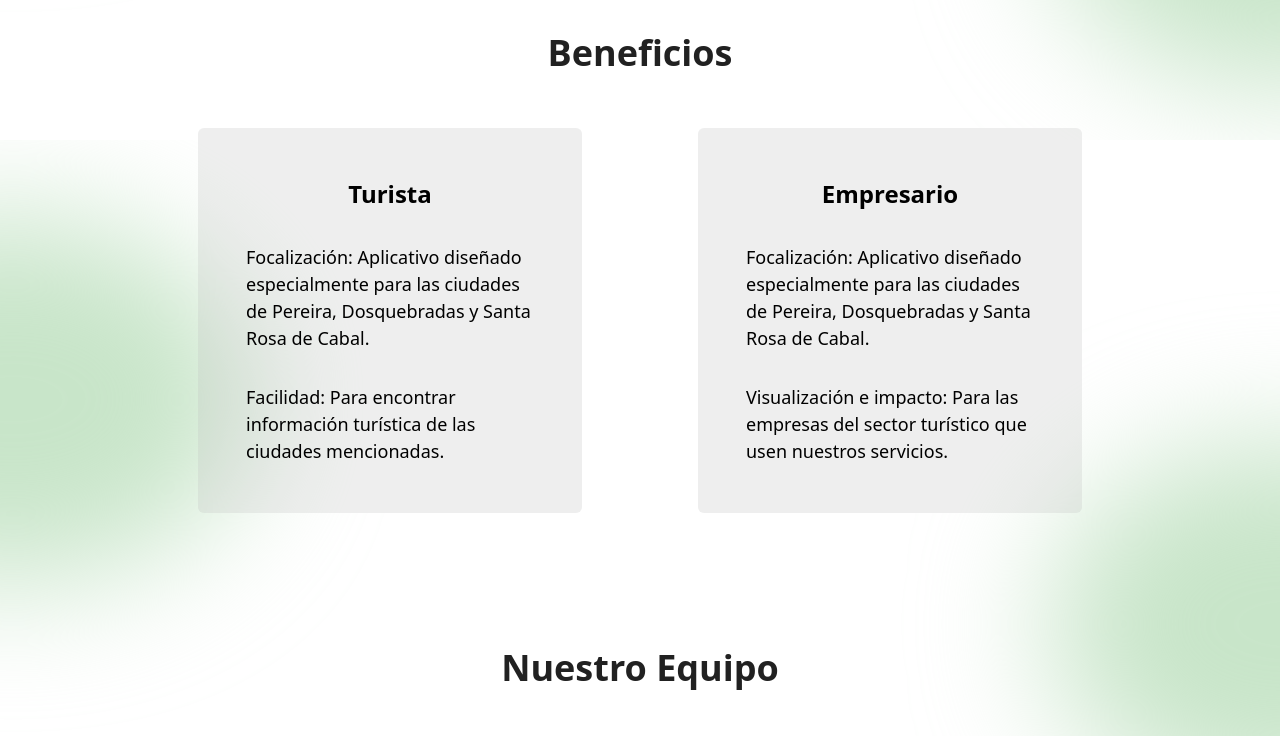
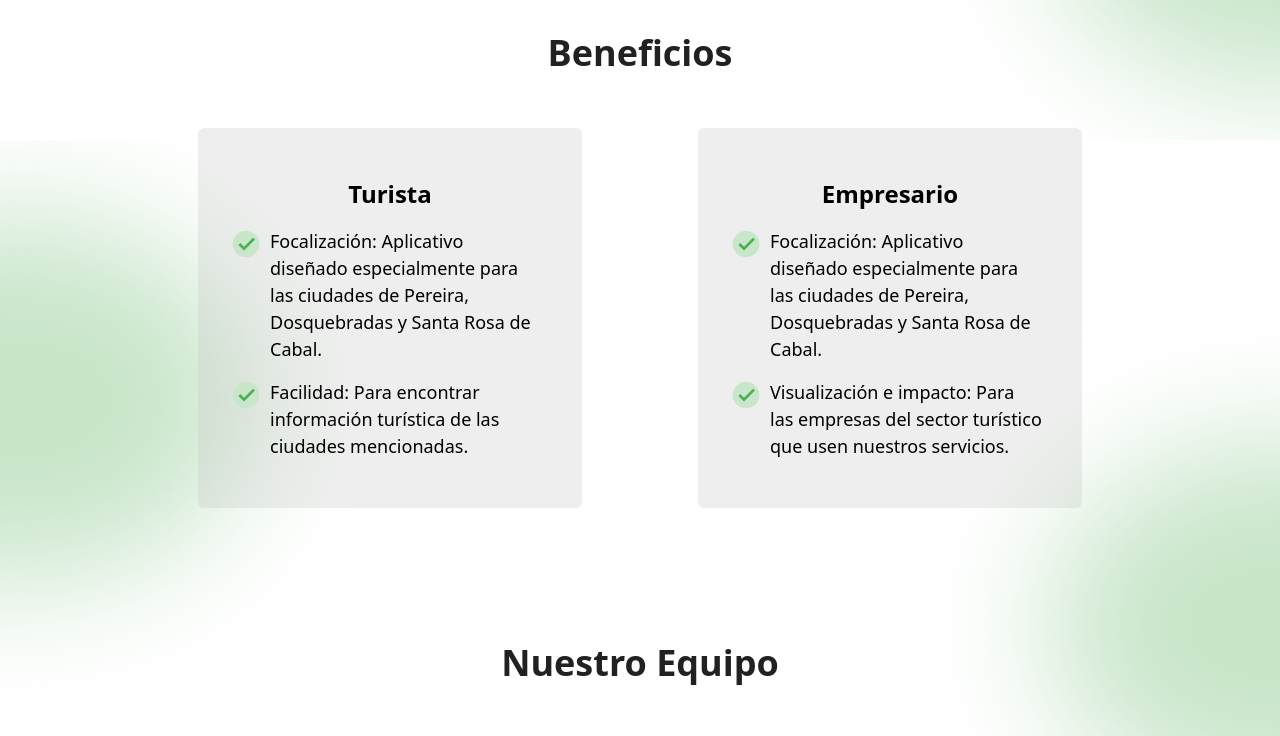
Before and after one commit to JohanRestrepo19/turistriada, a Next.js app: page / in a window 1280 px wide. Shown: the part 2020-2756 px from the top of the page. Built offline with nearby package versions, Linux system fonts and the light colour scheme.

Commit message:
Benefits section completed

```diff
--- a/src/benefits/Card.tsx
+++ b/src/benefits/Card.tsx
@@ -1,9 +1,10 @@
 import React from 'react';
+
+import { CheckIcon } from './CheckIcon';
 
 type CardProps = {
   title: string;
-  firstBenefit: string;
-  secondBenefit: string;
+  benefits: string[];
 };
 
 const Card = (props: CardProps) => (
@@ -11,8 +12,13 @@ const Card = (props: CardProps) => (
     <h2 className="text-2xl text-black font-bold m-4 self-center">
       {props.title}
     </h2>
-    <p className="text-lg text-black p-2 m-2">{props.firstBenefit}</p>
-    <p className="text-lg text-black p-2 m-2">{props.secondBenefit}</p>
+
+    {props.benefits.map((benefit, index) => (
+      <div className="flex flex-row mb-4" key={index}>
+        <CheckIcon />
+        <p className="text-lg text-black mx-2">{benefit}</p>
+      </div>
+    ))}
   </div>
 );
 
--- /dev/null
+++ b/src/benefits/CheckIcon.tsx
@@ -0,0 +1,23 @@
+import React from 'react';
+
+const CheckIcon = () => (
+  <div>
+    <svg
+      xmlns="http://www.w3.org/2000/svg"
+      viewBox="0 0 48 48"
+      width="32px"
+      height="32px"
+    >
+      <path
+        fill="#C8E6C9"
+        d="M44,24c0,11.045-8.955,20-20,20S4,35.045,4,24S12.955,4,24,4S44,12.955,44,24z"
+      />
+      <path
+        fill="#4CAF50"
+        d="M34.586,14.586l-13.57,13.586l-5.602-5.586l-2.828,2.828l8.434,8.414l16.395-16.414L34.586,14.586z"
+      />
+    </svg>
+  </div>
+);
+
+export { CheckIcon };
--- a/src/templates/Benefits.tsx
+++ b/src/templates/Benefits.tsx
@@ -6,13 +6,17 @@ const Benefits = () => (
     <div className="flex flex-row justify-around">
       <Card
         title="Turista"
-        firstBenefit="Focalización: Aplicativo diseñado especialmente para las ciudades de Pereira, Dosquebradas y Santa Rosa de Cabal."
-        secondBenefit="Facilidad: Para encontrar información turística de las ciudades mencionadas."
+        benefits={[
+          'Focalización: Aplicativo diseñado especialmente para las ciudades de Pereira, Dosquebradas y Santa Rosa de Cabal.',
+          'Facilidad: Para encontrar información turística de las ciudades mencionadas.',
+        ]}
       />
       <Card
         title="Empresario"
-        firstBenefit="Focalización: Aplicativo diseñado especialmente para las ciudades de Pereira, Dosquebradas y Santa Rosa de Cabal."
-        secondBenefit="Visualización e impacto: Para las empresas del sector turístico que usen nuestros servicios."
+        benefits={[
+          'Focalización: Aplicativo diseñado especialmente para las ciudades de Pereira, Dosquebradas y Santa Rosa de Cabal.',
+          'Visualización e impacto: Para las empresas del sector turístico que usen nuestros servicios.',
+        ]}
       />
     </div>
   </Section>
```
